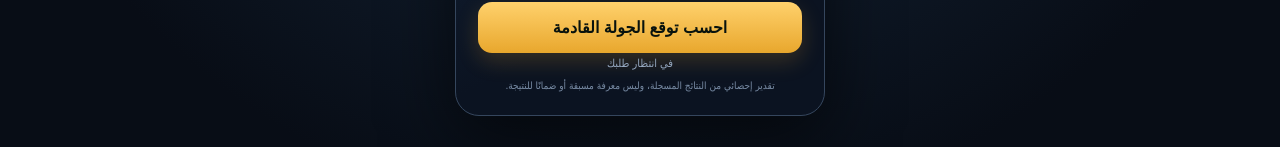
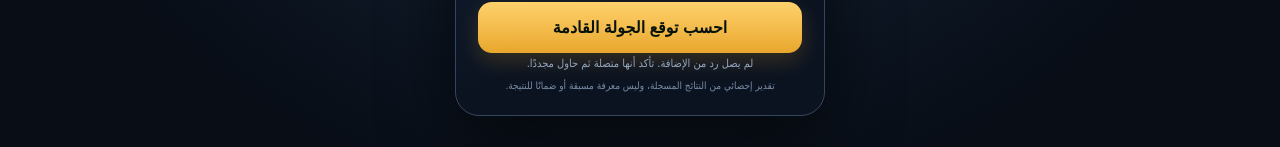
Before and after one commit to AMIRSLAMA/Crash-Flight-Pro, a browser extension: page index.html in a window 1280 px wide. Both pictures are taken after a click on the button "احسب توقع الجولة القادمة". Shown: the part 469-616 px from the top of the page. Drawn offline with Linux system fonts and the light colour scheme.

Commit message:
Fix forecast button click being blocked by round state

```diff
--- a/index.html
+++ b/index.html
@@ -113,7 +113,7 @@ window.addEventListener("message",e=>{
  }
 });
 $("predict").addEventListener("click",()=>{
- if(requestPending||!roundFinished)return;
+ if(requestPending)return;
  $("predict").disabled=true;$("status").textContent="جارٍ جلب النتائج بطلبك...";
  requestPending=true;askForEvents();
  requestTimer=window.setTimeout(()=>{
```
